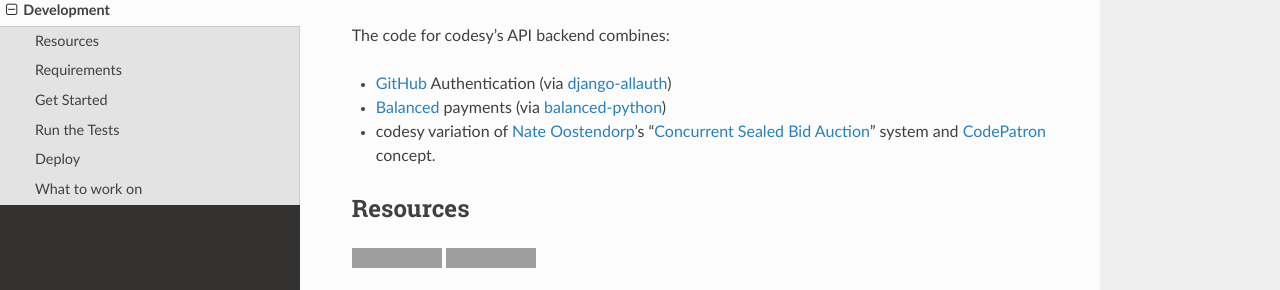
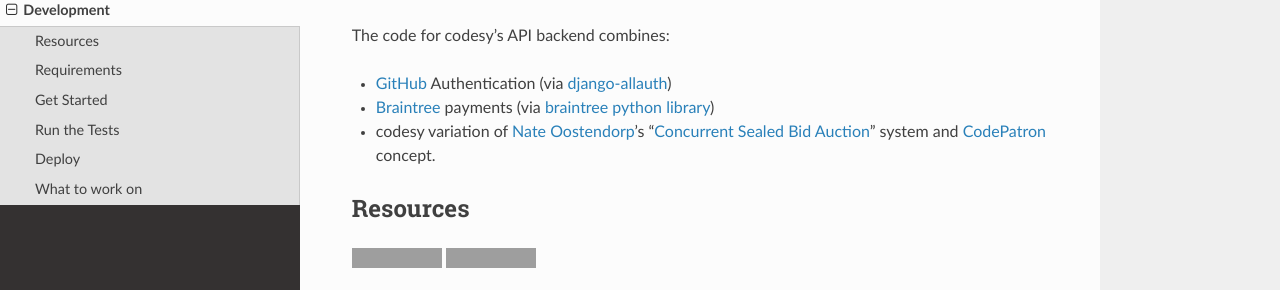
Before and after one commit to codesy/codesy, a Sphinx documentation site: the page built from docs/development.rst, in a window 1280 px wide and 900 px high, cut to the strip 136-426 px from the top of the window. Built offline with Sphinx 7.4.7 and the Read the Docs theme 2.0.0, drawn with Linux system fonts in a browser that asks for light colours; grey boxes are pictures that could not be loaded.

Commit message:
update docs with braintree

```diff
--- a/docs/development.rst
+++ b/docs/development.rst
@@ -4,13 +4,14 @@
 The code for codesy's API backend combines:
 
 * `GitHub`_ Authentication (via `django-allauth`_)
-* `Balanced`_ payments (via `balanced-python`_)
+* `Braintree`_ payments (via `braintree python library`_)
 * codesy variation of `Nate Oostendorp`_'s "`Concurrent Sealed Bid Auction`_"
   system and `CodePatron`_ concept.
 
 .. _GitHub: https://github.com/
 .. _django-allauth: https://github.com/pennersr/django-allauth
-.. _Balanced: http://balancedpayments.com/
+.. _Braintree: https://www.braintreepayments.com/
+.. _braintree python library: https://developers.braintreepayments.com/javascript+python
 .. _balanced-python: https://github.com/balanced/balanced-python
 .. _Nate Oostendorp: http://oostendorp.net/
 .. _Concurrent Sealed Bid Auction: https://docs.google.com/document/d/1dKYFRTUU6FsX6V4PtWILwN3jkzxiQtbyFQXG75AA4jU/preview
```
